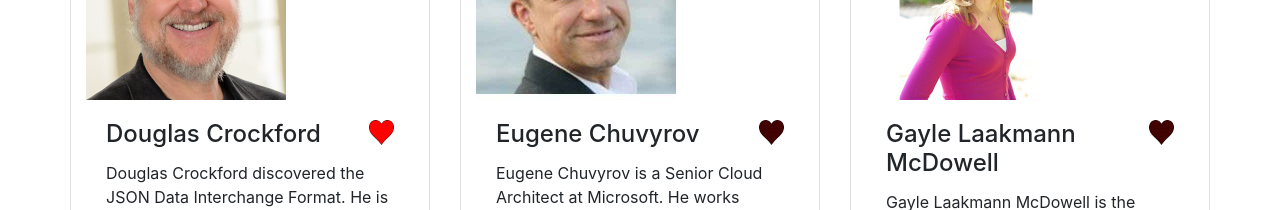
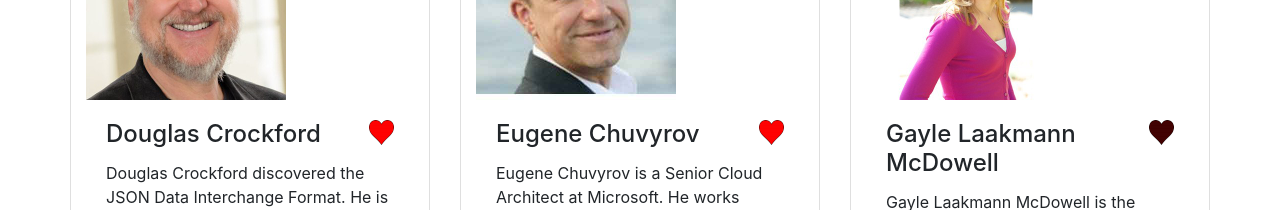
Before and after one commit to Peace-Apple/campu, a Next.js app: page /speakers in a window 1280 px wide. Shown: the part 1420-1630 px from the top of the page. Built offline with nearby package versions, Linux system fonts and the light colour scheme.

Commit message:
Add global context provider

```diff
--- a/db.json
+++ b/db.json
@@ -24,7 +24,7 @@
       "lastName": "Chuvyrov",
       "sat": true,
       "sun": false,
-      "favorite": false,
+      "favorite": true,
       "bio": "Eugene Chuvyrov is  a Senior Cloud Architect at Microsoft. He works directly with both startups and enterprises to enable their solutions in Microsoft cloud, and to make Azure better as a result of this work with partners."
     },
     {
--- a/src/App.js
+++ b/src/App.js
@@ -1,6 +1,7 @@
 import React from 'react';
 import Home from './Home';
 import Speakers from './Speakers';
+import { GlobalProvider } from './GlobalState';
 
 export const ConfigContext = React.createContext();
 
@@ -17,7 +18,9 @@ const configValue = {
 const App = ({ pageName }) => {
   return (
     <ConfigContext.Provider value={configValue}>
-      <div>{pageToShow(pageName)}</div>
+      <GlobalProvider>
+        <div>{pageToShow(pageName)}</div>
+      </GlobalProvider>
     </ConfigContext.Provider>
   );
 };
--- /dev/null
+++ b/src/GlobalState.js
@@ -0,0 +1,7 @@
+import React from 'react';
+
+export const GlobalContext = React.createContext();
+
+export const GlobalProvider = ({ children }) => {
+  return <GlobalContext.Provider value="">{children}</GlobalContext.Provider>;
+};
```
